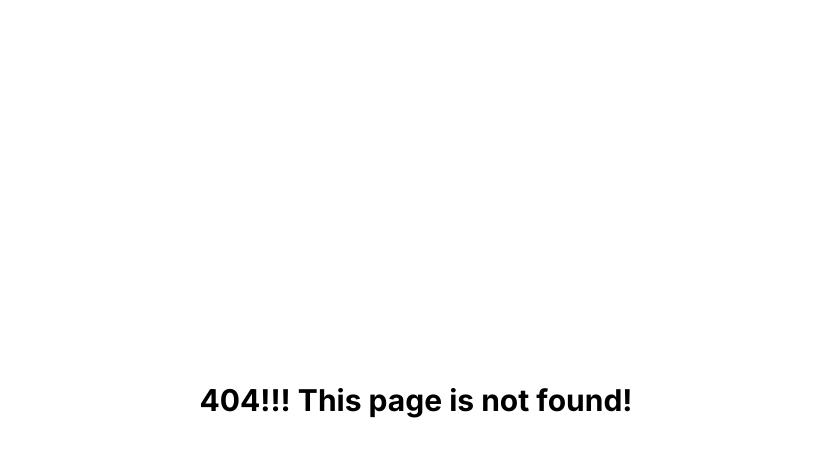
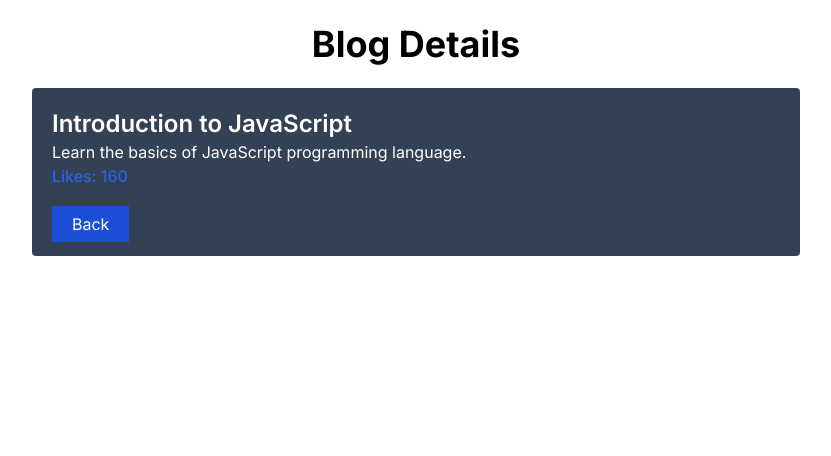
Before and after one commit to imtiazsakib15/explore-nextjs, a Next.js app: page /blogs/1 in a window 1280 px wide. Before the commit this address had no page. Shown: the top 456 px of the page, without its empty margins (224-1055 px from the left). Built offline with nearby package versions, Linux system fonts and the light colour scheme; data requests are answered from the project's data file.

Commit message:
Fetch data in dynamic page

```diff
--- /dev/null
+++ b/src/app/blogs/[id]/page.js
@@ -0,0 +1,26 @@
+import Link from "next/link";
+
+const BlogDetailsPage = async ({ params }) => {
+  const id = params.id;
+  const res = await fetch(`http://localhost:5000/posts/${id}`);
+  const blog = await res.json();
+//   console.log(blog);
+
+  return (
+    <div className="max-w-3xl mx-auto">
+      <h1 className="text-4xl font-bold text-center py-6">Blog Details</h1>
+      <div className="bg-slate-700 rounded p-5 text-white" key={blog.id}>
+        <h3 className="text-2xl font-semibold">{blog.title}</h3>
+        <p>{blog.description}</p>
+        <p className="text-blue-600 font-medium pb-6">
+          Likes: {blog.likes_count}
+        </p>
+        <Link className="px-5 py-2 bg-blue-700 text-white" href={`/blogs`}>
+          Back
+        </Link>
+      </div>
+    </div>
+  );
+};
+
+export default BlogDetailsPage;
--- a/src/app/blogs/blog1/page.js
+++ /dev/null
@@ -1,11 +0,0 @@
-import React from 'react';
-
-const Blog1 = () => {
-    return (
-        <div>
-            This is 1st blog
-        </div>
-    );
-};
-
-export default Blog1;
--- a/src/app/blogs/blog2/page.js
+++ /dev/null
@@ -1,11 +0,0 @@
-import React from 'react';
-
-const Blog2 = () => {
-    return (
-        <div>
-            This is 2nd blog
-        </div>
-    );
-};
-
-export default Blog2;
--- a/src/app/blogs/page.js
+++ b/src/app/blogs/page.js
@@ -1,3 +1,5 @@
+import Link from "next/link";
+
 export const metadata = {
   title: "Blogs",
   description: "This is blog page",
@@ -26,9 +28,15 @@ const BlogPage = async () => {
           <div className="bg-slate-700 rounded p-5 text-white" key={blog.id}>
             <h3 className="text-2xl font-semibold">{blog.title}</h3>
             <p>{blog.description}</p>
-            <p className="text-blue-600 font-medium">
+            <p className="text-blue-600 font-medium pb-6">
               Likes: {blog.likes_count}
             </p>
+            <Link
+              className="px-5 py-2 bg-green-700 text-white"
+              href={`/blogs/${blog.id}`}
+            >
+              See Details
+            </Link>
           </div>
         ))}
       </div>
```
